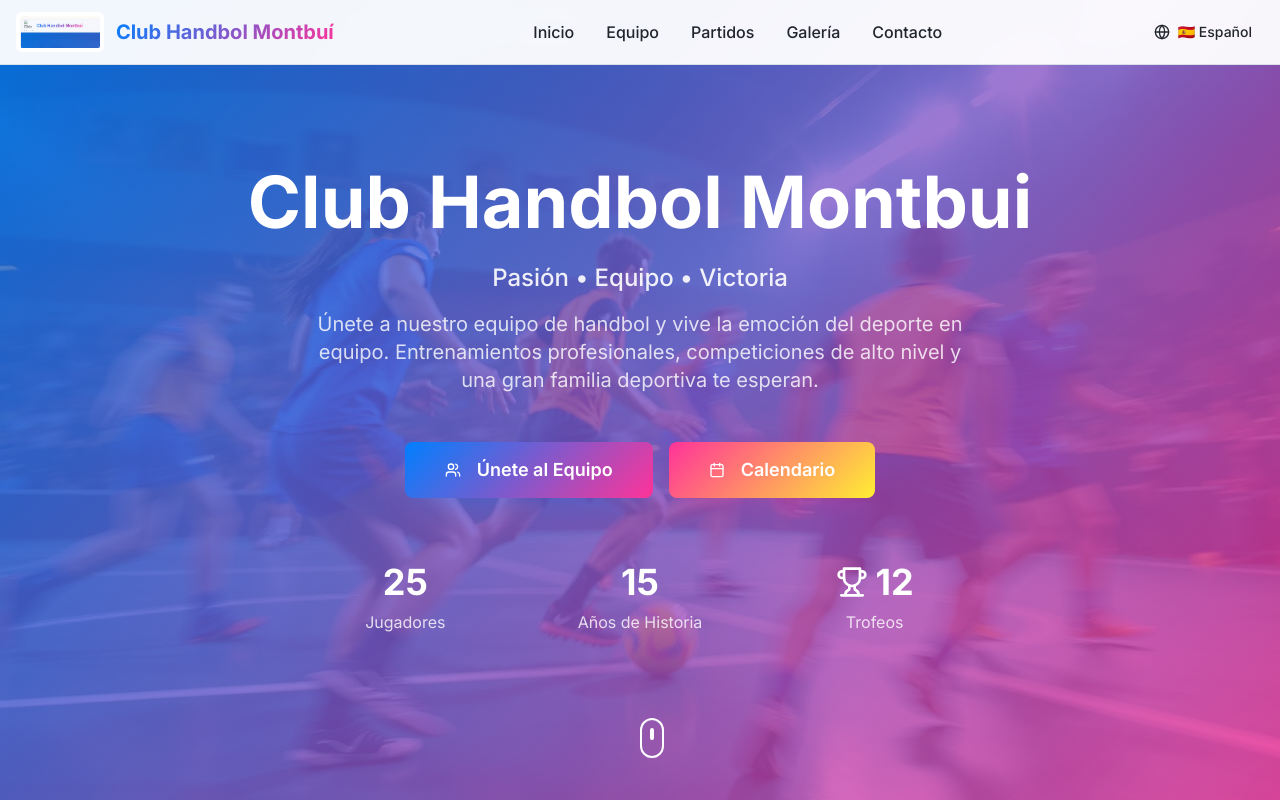
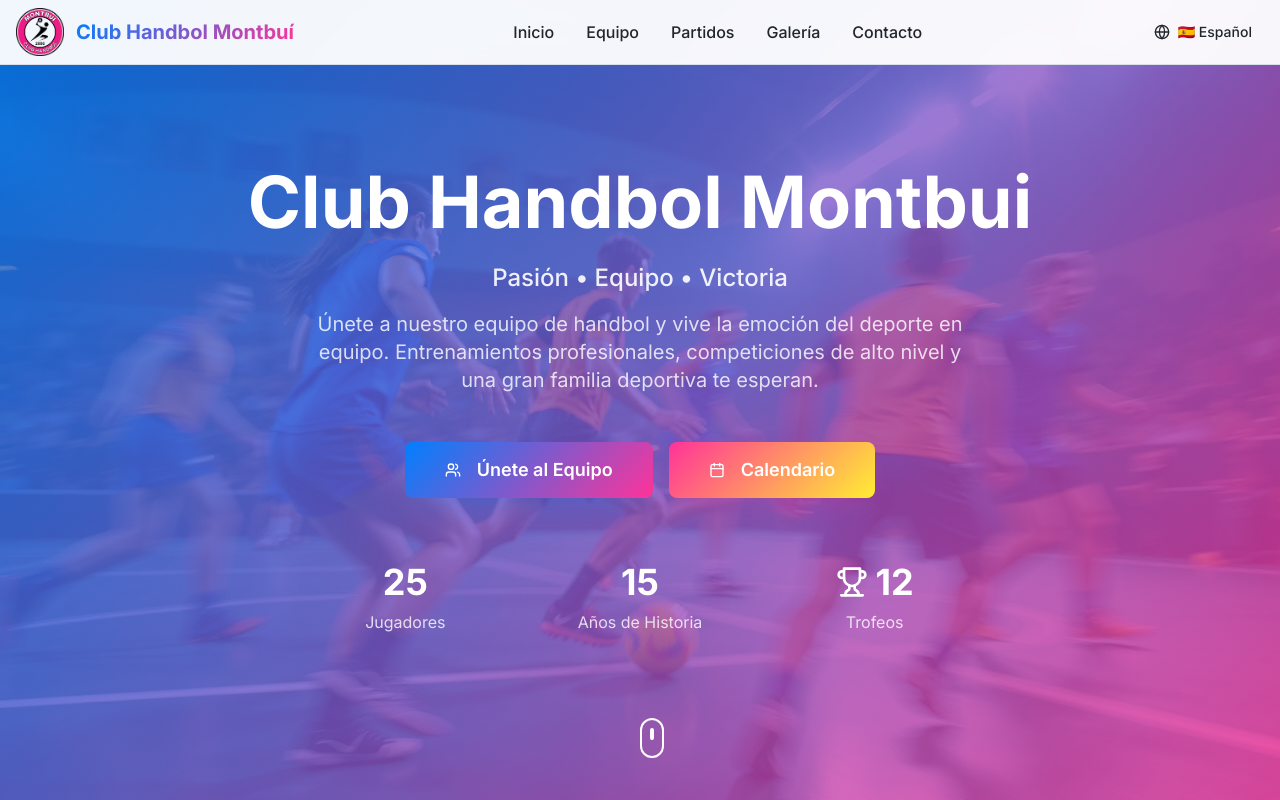
Before and after one commit to blocksbarcelona/handbol-trio-web, a React (Vite) app: page / in a window 1280 px wide. Shown: the top 800 px of the page. Built offline with nearby package versions, Linux system fonts and the light colour scheme.

Commit message:
Update logo
Use the correct logo for the header.

```diff
--- a/src/components/Header.tsx
+++ b/src/components/Header.tsx
@@ -48,9 +48,9 @@ export const Header = () => {
         {/* Logo */}
         <div className="flex items-center space-x-3">
           <img
-            src="/lovable-uploads/d981898c-0ee5-4741-9169-2ae206d95b64.png"
+            src="/lovable-uploads/53f49c1d-ccd0-4c7e-8190-8e749d720f4f.png"
             alt="Club Handbol Montbuí"
-            className="h-10 w-auto object-contain bg-white rounded-md p-1"
+            className="h-12 w-12 object-contain"
           />
           <span className="font-bold text-xl text-gradient">Club Handbol Montbuí</span>
         </div>
```
Also changed, not shown: public/lovable-uploads/53f49c1d-ccd0-4c7e-8190-8e749d720f4f.png (added).
